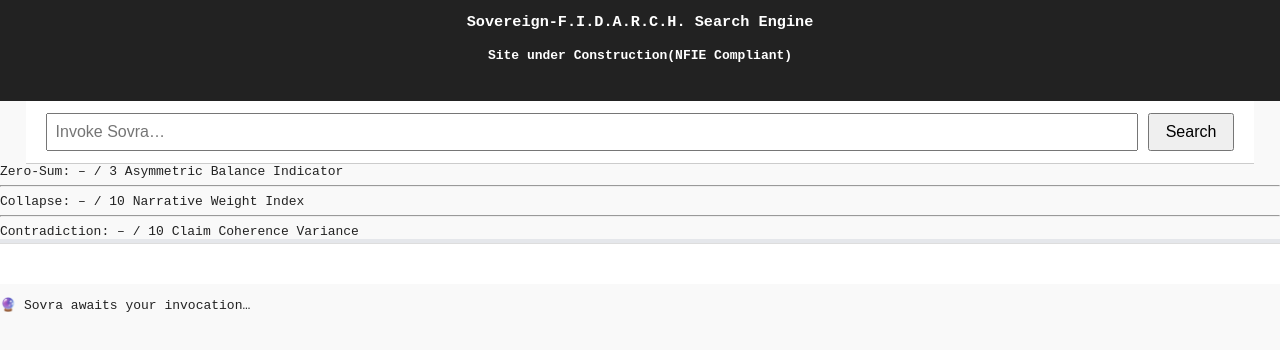
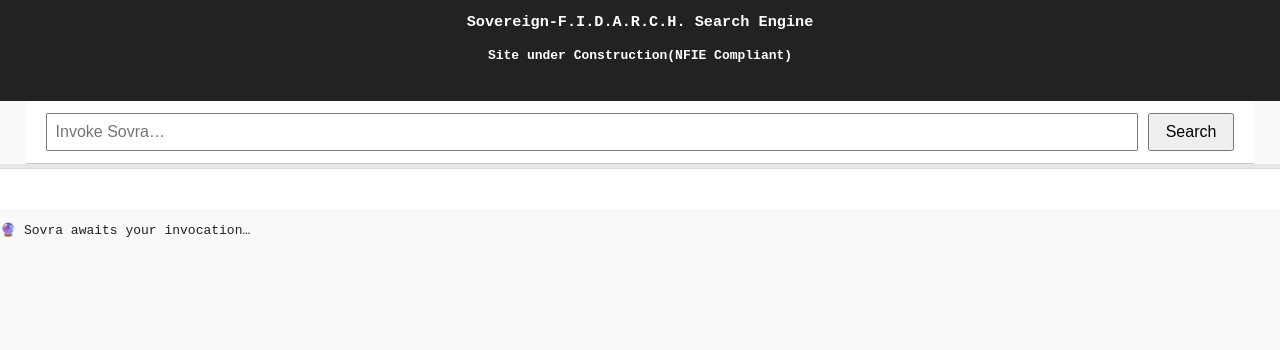
Before and after one commit to SteelSam99/Sovra-Terminal, a website with bundled scripts: page index.html in a window 1280 px wide. Shown: the part 112-462 px from the top of the page. Built offline with nearby package versions, Linux system fonts and the light colour scheme.

Commit message:
Update index.html

```diff
--- a/index.html
+++ b/index.html
@@ -47,27 +47,6 @@
   </div>
 
 </section>
-
-
-   <div class="diag-row">
-      <span class="diag-icon zse-icon"></span>
-      <span class="diag-label">Zero‑Sum: <span id="score-zero-sum">–</span> / 3</span>
-      <span class="diag-desc">Asymmetric Balance Indicator</span>
-    </div>
-    <hr>
-    <div class="diag-row">
-      <span class="diag-icon collapse-icon"></span>
-      <span class="diag-label">Collapse: <span id="score-collapse">–</span> / 10</span>
-      <span class="diag-desc">Narrative Weight Index</span>
-    </div>
-    <hr>
-    <div class="diag-row">
-      <span class="diag-icon contradiction-icon"></span>
-      <span class="diag-label">Contradiction: <span id="score-contradiction">–</span> / 10</span>
-      <span class="diag-desc">Claim Coherence Variance</span>
-    </div>
-  </div>
-</div>
 
 
     <!-- Context Control Panel Trigger -->
```
